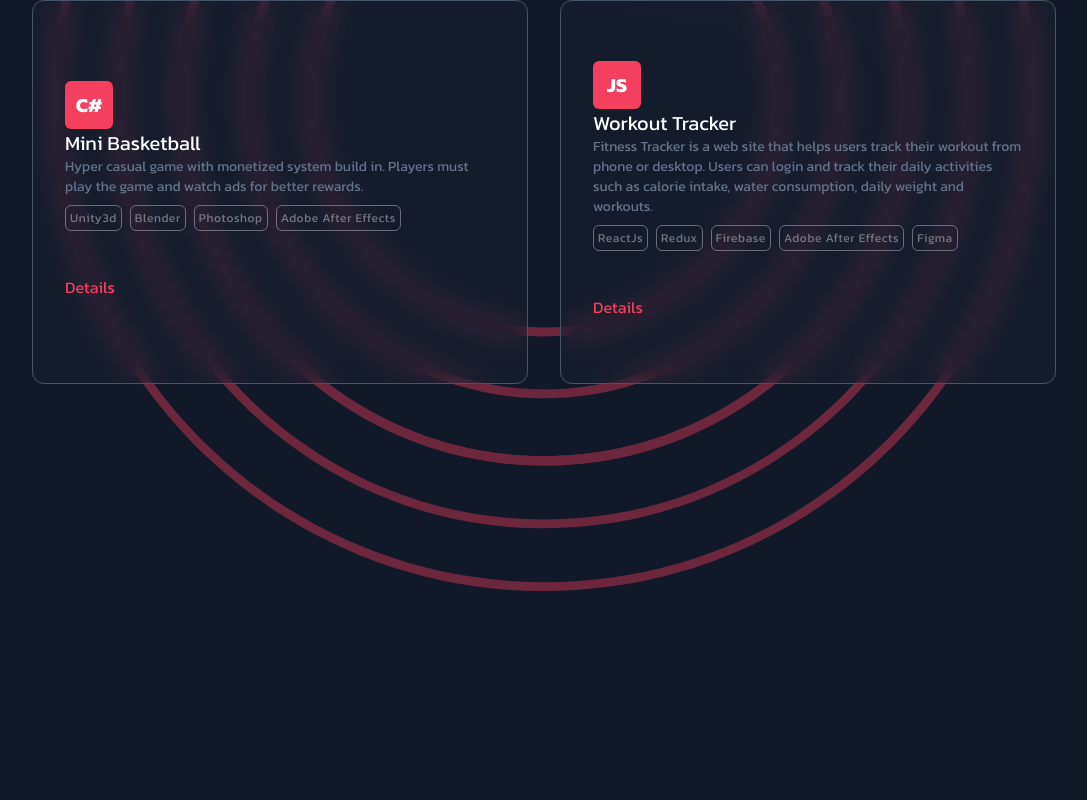
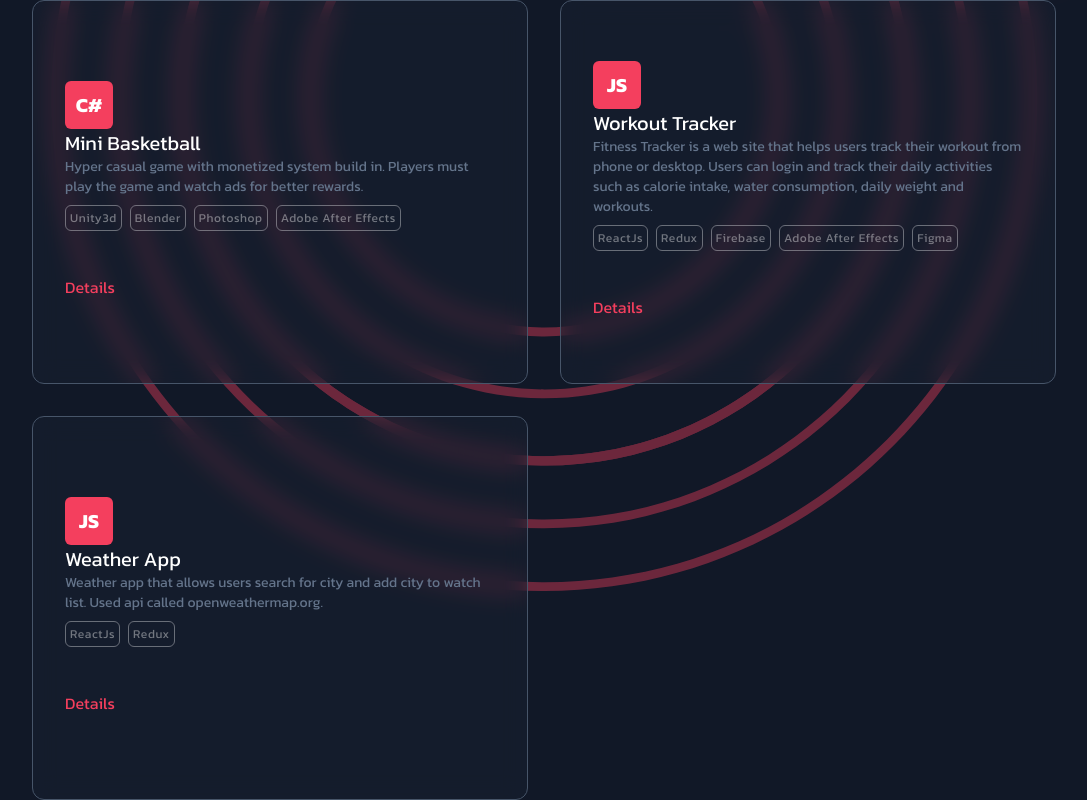
Before and after one commit to barisonurme/portfolio2.0, a React (Create React App) app: page / in a window 1280 px wide. Shown: the part 1340-2140 px from the top of the page, without its empty margins (96-1183 px from the left). Before the commit the page ends 1948 px from the top, so only its background shows below. Built offline with nearby package versions, Linux system fonts and the light colour scheme.

Commit message:
Added new project.

```diff
--- a/src/components/Works.js
+++ b/src/components/Works.js
@@ -308,6 +308,41 @@ const workList = [
       },
     ],
   },
+  {
+    title: "Weather App",
+    mainLang: "JS",
+    description: "Weather App.",
+    longDescription:
+      "Weather app that allows users search for city and add city to watch list. Used api called openweathermap.org.",
+    category: "webApp",
+    thumbnail: "/images/works/trainmate/screenshot.png",
+    heroImage: "/images/works/trainmate/screenshot01.gif",
+    pageBgColor: "bg-zinc-800",
+    baseColor: "bg-indigo-700",
+    secondaryTextColor: "text-cyan-400",
+    textColor: "text-indigo-700",
+    usedWhileWorking: [
+      "ReactJs",
+      "Redux",
+    ],
+    links: [
+      {
+        text: "Source Code </>",
+        link: "#",
+        buttonActive: false,
+      },
+      {
+        text: "Live Demo",
+        link: "#",
+        buttonActive: false,
+      },
+      {
+        text: "Video",
+        link: "#",
+        buttonActive: false,
+      },
+    ],
+  },
 ];
 
 export default Works;
```
